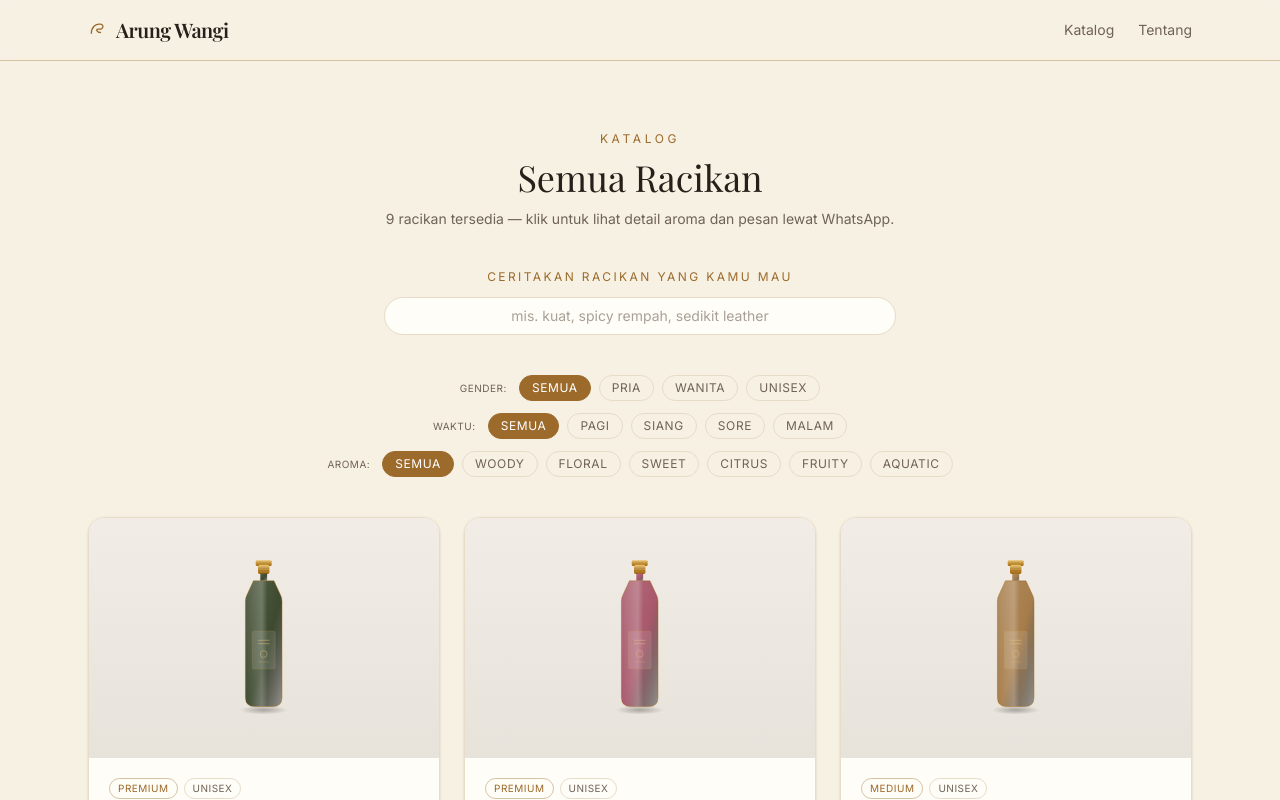
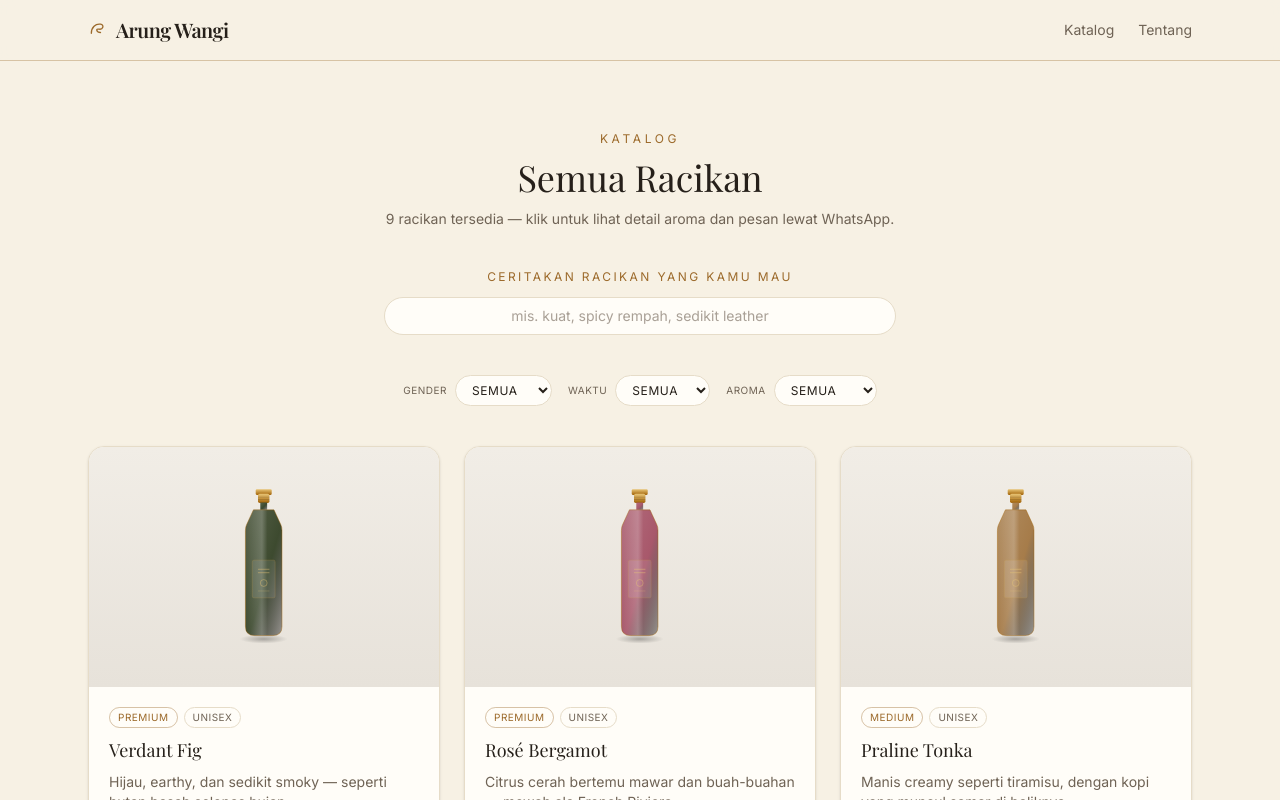
Before and after one commit to JIAkbar/arung-parfumary, a Next.js app: page /katalog in a window 1280 px wide. Shown: the top 800 px of the page. Built offline with nearby package versions, Linux system fonts and the light colour scheme.

Commit message:
style: ganti filter katalog dari pill button jadi dropdown compact

```diff
--- a/src/components/KatalogGrid.tsx
+++ b/src/components/KatalogGrid.tsx
@@ -10,37 +10,32 @@ import type { Gender, Product, WaktuPakai } from "@/lib/products";
 const GENDER_FILTERS = ["Semua", "Pria", "Wanita", "Unisex"];
 const WAKTU_FILTERS = ["Semua", "Pagi", "Siang", "Sore", "Malam"];
 
-function FilterRow({
+function FilterSelect({
   label,
   options,
-  active,
+  value,
   onChange,
 }: {
   label: string;
   options: string[];
-  active: string;
+  value: string;
   onChange: (value: string) => void;
 }) {
   return (
-    <div className="flex flex-wrap items-center justify-center gap-2">
-      <span className="mr-1 text-[10px] uppercase tracking-wider text-ink-muted">
-        {label}:
-      </span>
-      {options.map((item) => (
-        <button
-          key={item}
-          type="button"
-          onClick={() => onChange(item)}
-          className={`rounded-full border px-3 py-1 text-xs uppercase tracking-wider transition-colors ${
-            active === item
-              ? "border-gold bg-gold text-white"
-              : "border-border text-ink-muted hover:border-gold hover:text-gold"
-          }`}
-        >
-          {item}
-        </button>
-      ))}
-    </div>
+    <label className="flex items-center gap-2 text-[10px] uppercase tracking-wider text-ink-muted">
+      {label}
+      <select
+        value={value}
+        onChange={(e) => onChange(e.target.value)}
+        className="rounded-full border border-border bg-surface px-3 py-1.5 text-xs uppercase tracking-wider text-foreground transition-colors hover:border-gold focus:border-gold focus:outline-none"
+      >
+        {options.map((item) => (
+          <option key={item} value={item}>
+            {item}
+          </option>
+        ))}
+      </select>
+    </label>
   );
 }
 
@@ -86,23 +81,23 @@ export default function KatalogGrid({ products }: { products: Product[] }) {
         />
       </div>
 
-      <div className="mb-10 flex flex-col gap-3">
-        <FilterRow
+      <div className="mb-10 flex flex-wrap items-center justify-center gap-4">
+        <FilterSelect
           label="Gender"
           options={GENDER_FILTERS}
-          active={gender}
+          value={gender}
           onChange={setGender}
         />
-        <FilterRow
+        <FilterSelect
           label="Waktu"
           options={WAKTU_FILTERS}
-          active={waktu}
+          value={waktu}
           onChange={setWaktu}
         />
-        <FilterRow
+        <FilterSelect
           label="Aroma"
           options={familyOptions}
-          active={family}
+          value={family}
           onChange={setFamily}
         />
       </div>
```
